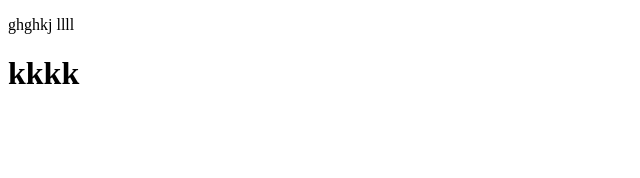
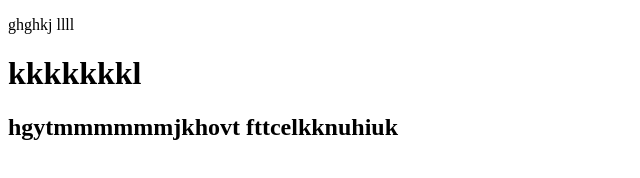
Before and after one commit to TimmyChan99/nerdy, a plain HTML site: page index.html in a window 1280 px wide. Shown: the whole page, without its empty margins (0-640 px from the left). Drawn offline with Linux system fonts and the light colour scheme.

Commit message:
add class

```diff
--- a/index.html
+++ b/index.html
@@ -7,11 +7,12 @@
     <title>Document</title>
   </head>
   <body>
-    <div>
+    <div class="gko">
       <div>
         <p>ghghkj llll</p>
       </div>
-      <h1>kkkk</h1>
+      <h1>kkkkkkkl</h1>
+      <h2>hgytmmmmmmjkhovt fttcelkknuhiuk</h2>
     </div>
   </body>
 </html>
```
